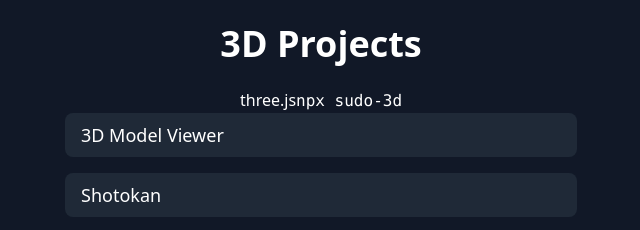
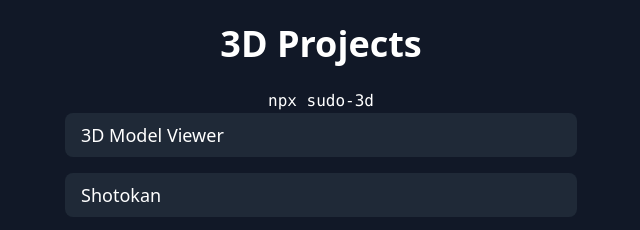
Before and after one commit to sudo-self/3D-projects, a plain HTML site: page index.html in a window 1280 px wide. Shown: the top 230 px of the page, 319-959 px from the left. Drawn offline with nearby package versions, Linux system fonts and the light colour scheme.

Commit message:
Update index.html

```diff
--- a/index.html
+++ b/index.html
@@ -8,7 +8,7 @@
 </head>
 <body class="bg-gray-900 text-white flex flex-col items-center min-h-screen p-6">
     <h1 class="text-4xl font-bold mb-6">3D Projects</h1>
-    <center>three.js<code>npx sudo-3d</code></center>
+    <center><code>npx sudo-3d</code></center>
     <ul class="w-full max-w-lg space-y-4">
         <li><a href="https://3d.jessejesse.com" target="_blank" class="block bg-gray-800 hover:bg-gray-700 px-4 py-2 rounded-lg text-lg">3D Model Viewer</a></li>
         <li><a href="https://shotokan-art.vercel.app/" target="_blank" class="block bg-gray-800 hover:bg-gray-700 px-4 py-2 rounded-lg text-lg">Shotokan</a></li>
```
